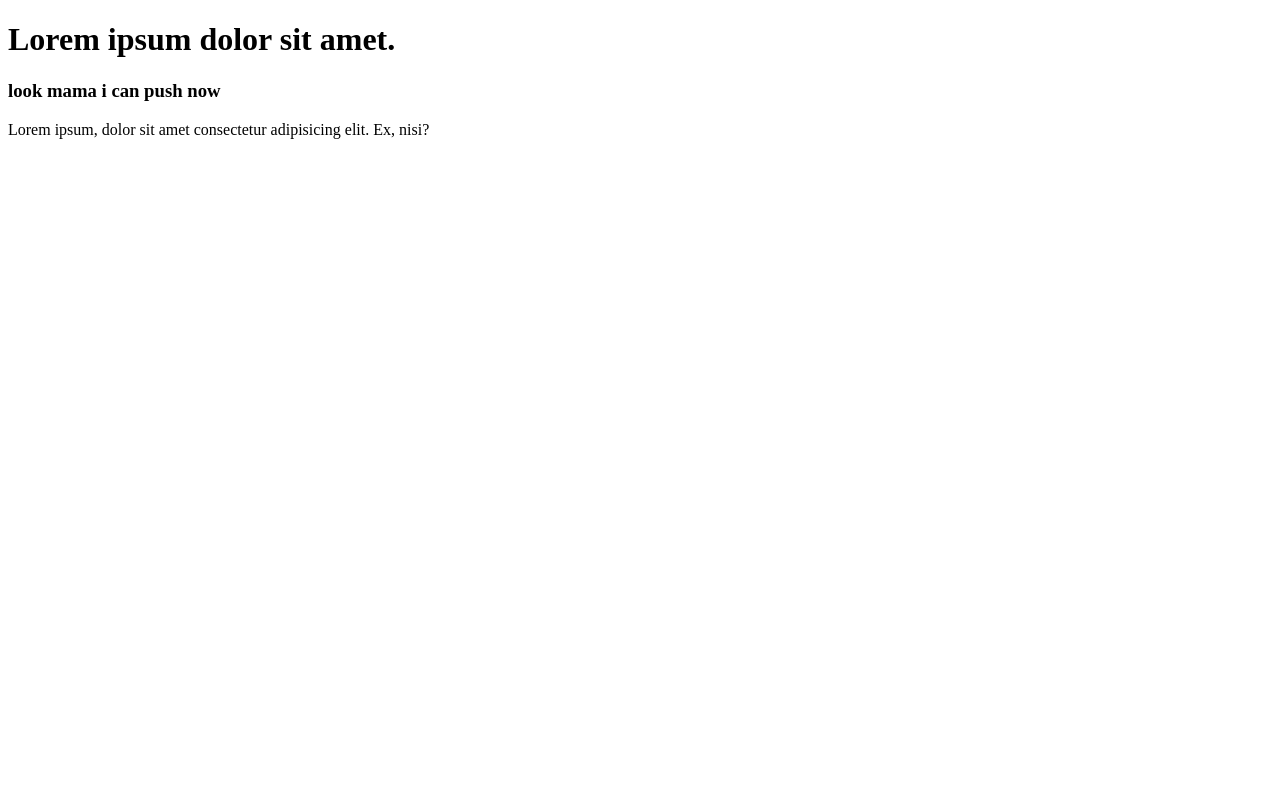
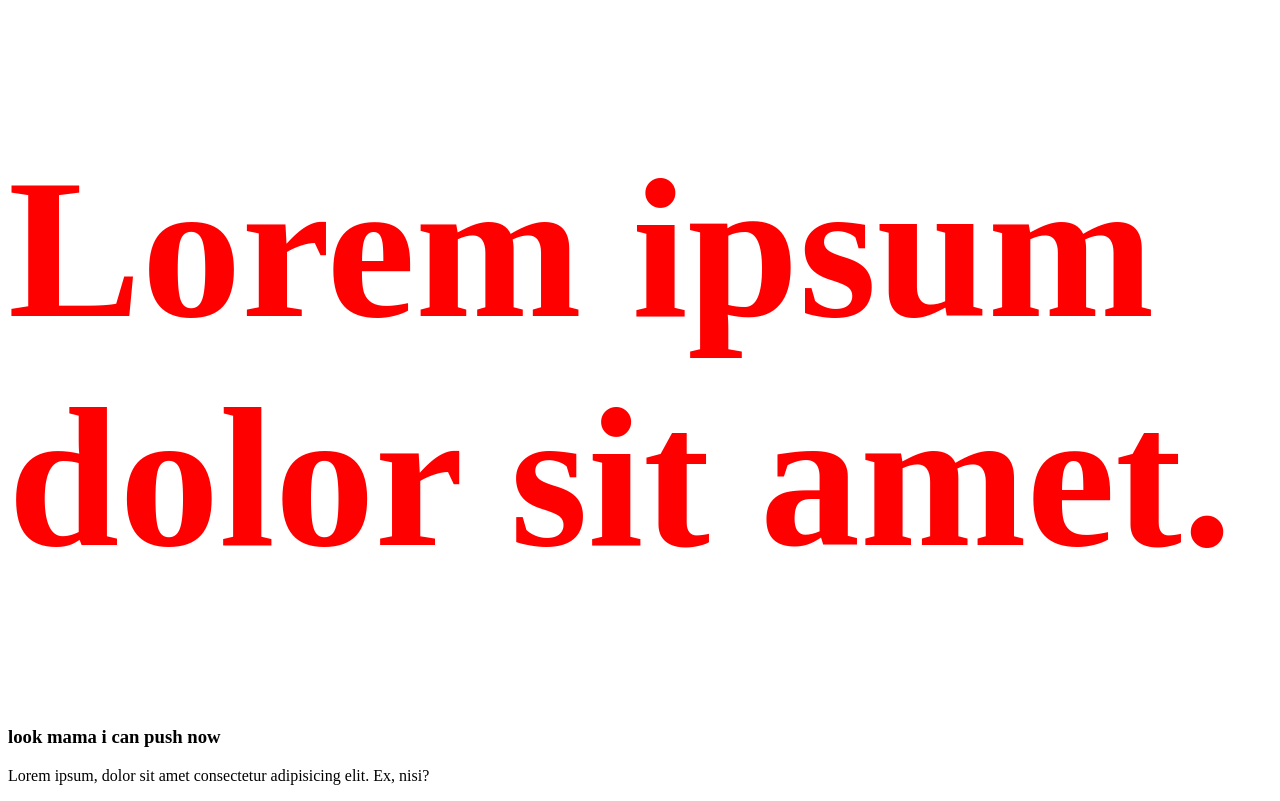
Before and after one commit to MDSHOHAG617/first-repo-last, a plain HTML site: page index.html in a window 1280 px wide. Drawn offline with Linux system fonts and the light colour scheme.

Commit message:
style added

```diff
--- a/index.html
+++ b/index.html
@@ -5,6 +5,7 @@
     <meta http-equiv="X-UA-Compatible" content="IE=edge">
     <meta name="viewport" content="width=device-width, initial-scale=1.0">
     <title>My first git repo</title>
+    <link rel="stylesheet" href="style.css">
 </head>
 <body>
     <h1>Lorem ipsum dolor sit amet.</h1>
--- /dev/null
+++ b/style.css
@@ -0,0 +1,4 @@
+h1{
+    font-size: 200px;
+    color: red;
+}
```
Also changed, not shown: 2 other files.
